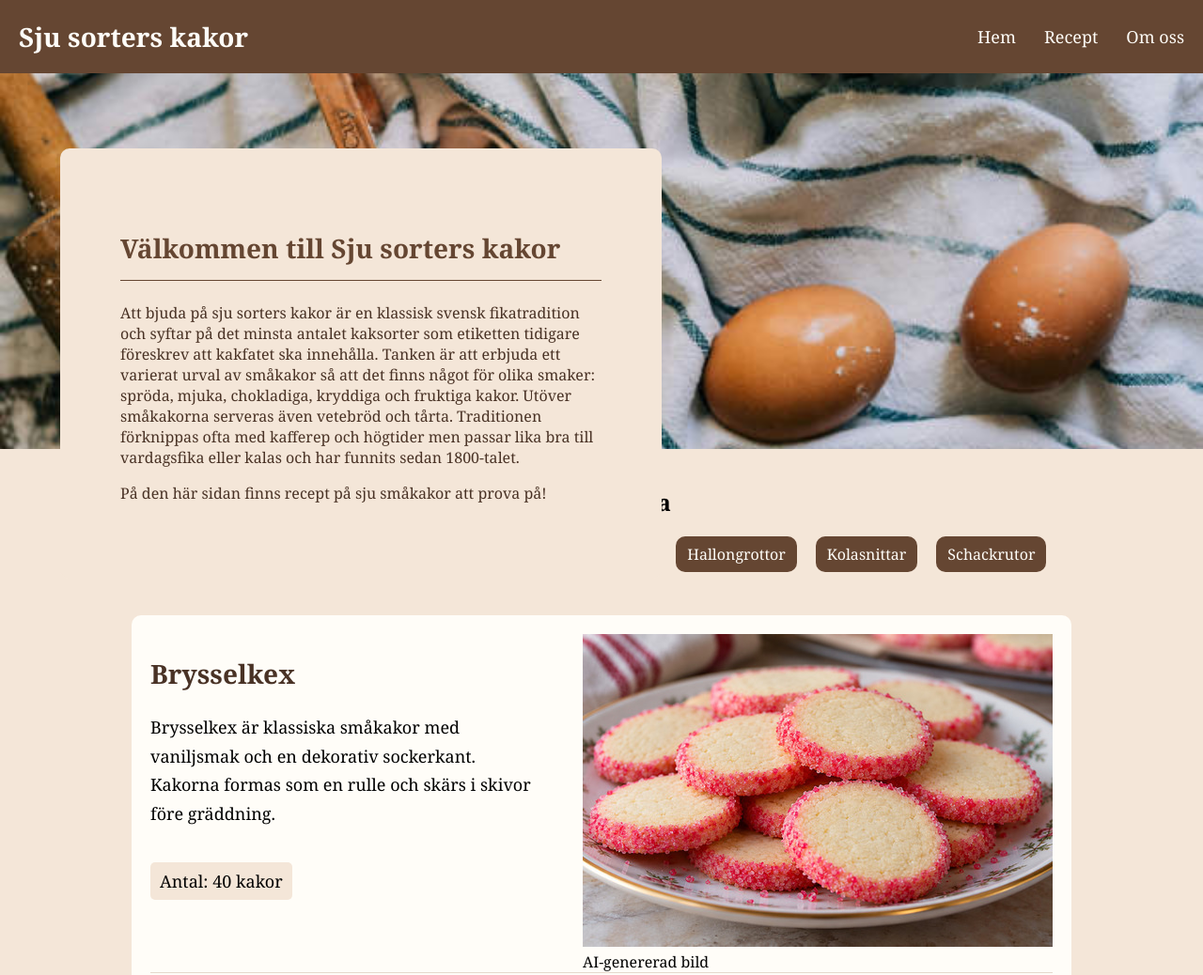
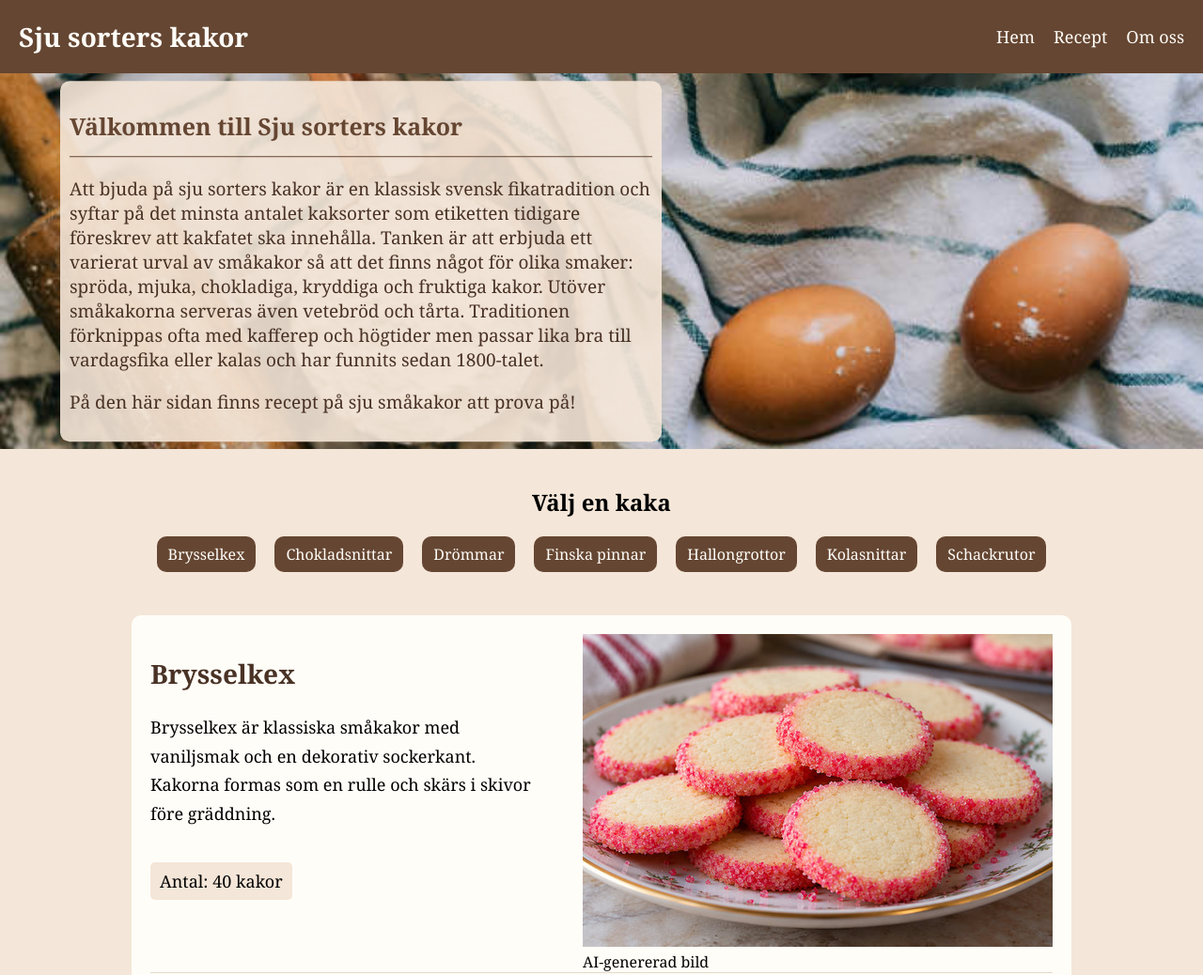
Before and after one commit to tindrabystrom/sju-sorters-kakor, a plain HTML site: page index.html in a window 1280 px wide. Shown: the top 1038 px of the page at 94% size. Drawn offline with Linux system fonts and the light colour scheme.

Commit message:
Adjust layout and styling: reduce gap in header navigation, reposition introduction text, and enhance footer styles; update image dimensions for better display

```diff
--- a/assets/css/style.css
+++ b/assets/css/style.css
@@ -41,7 +41,7 @@ body {
 /* Menylänkarna på samma rad */
 .header-nav ul {
   display: flex;
-  gap: 30px;
+  gap: 20px;
   list-style: none;
   margin: 0;
   padding: 0;
@@ -57,11 +57,9 @@ body {
 .header-nav a:hover {
   color: #e2c9ad;
 }
-
 /* =====================
    Introduktion
    ===================== */
-
 .introduction figure {
   margin: 0;
 }
@@ -80,22 +78,24 @@ body {
 
 .introduction-text {
   position: absolute;
-  top: 20%;
+  top: 50%;
   left: 5%;
+  transform: translateY(-50%);
   width: 50%;
-  padding: 5%;
+  padding: 10px;
   border-radius: 10px;
-  background-color: #f4e6d8;
+  background-color: rgba(244, 230, 216, 0.9);
 }
 
 .introduction-text h2 {
-  font-size: 28px;
+  font-size: 25px;
   color: #654632;
   border-bottom: 1px solid #654632;
   padding-bottom: 15px;
 }
 
 .introduction-text p {
+  font-size: 19px;
   color: #493225;
   margin-top: 0;
 }
@@ -228,7 +228,12 @@ body {
 /* =====================
    Footer styles
    ===================== */
-
+footer {
+  background-color: #654632;
+  color: #fffdf8;
+  padding: 30px;
+  text-align: center;
+}
 .social {
   display: flex;
   justify-content: right;
--- a/index.html
+++ b/index.html
@@ -168,7 +168,7 @@
             <p class="recipe-amount">Antal: 40-45 kakor</p>
           </div>
           <figure>
-            <img src="assets/images/drommar.jpg" alt="Drömmar, spröda småkakor med vaniljsmak" width="500" height="667">
+            <img src="assets/images/drommar.jpg" alt="Drömmar, spröda småkakor med vaniljsmak" width="550" height="413">
           </figure>
         </div>
 
```
Also changed, not shown: assets/images/drommar.jpg.
